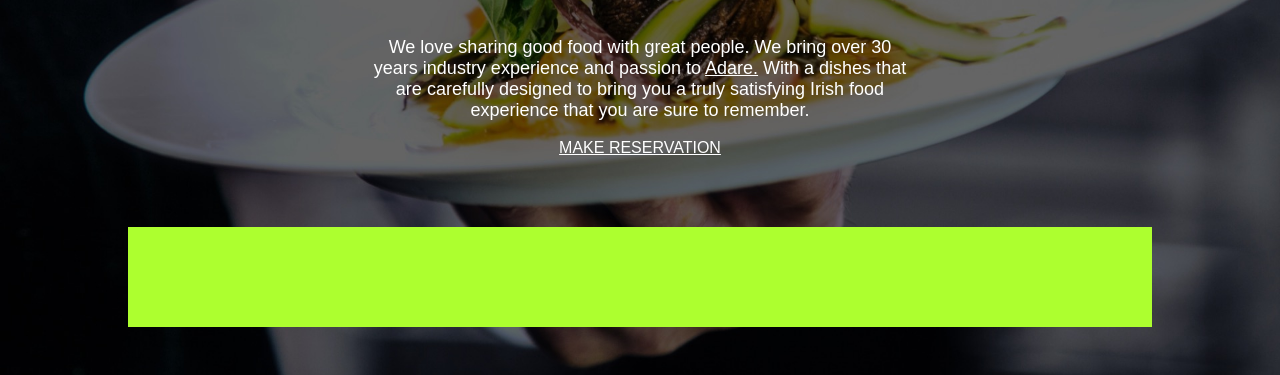
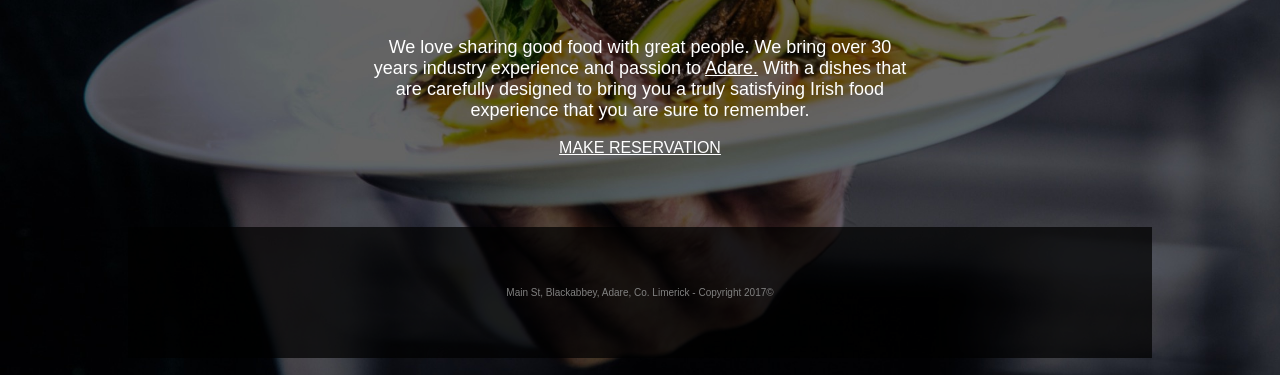
Before and after one commit to Bonappcode/byol-project-1-restaurant-website, a plain HTML site: page index.html in a window 1280 px wide. Shown: the part 425-800 px from the top of the page. Drawn offline with Linux system fonts and the light colour scheme.

Commit message:
BUILD - added footer

```diff
--- a/aderestyle.css
+++ b/aderestyle.css
@@ -31,8 +31,9 @@ main {
 }
 
 footer {
-    background-color: greenyellow;
-    height: 100px;
+    background-color: rgba(0, 0, 0, 0.728);
+    padding-top: 50px;
+    padding-bottom: 50px;
 }
 
 .container {
@@ -66,3 +67,9 @@ nav a {
     padding-left: 10px;
     padding-right: 10px;
 }
+
+footer p {
+    font-size: 10px;
+    text-align: center;
+    color: grey;
+}
--- a/index.html
+++ b/index.html
@@ -30,6 +30,7 @@
 
 
             <footer>
+                <p>Main St, Blackabbey, Adare, Co. Limerick - Copyright 2017©</p>
             </footer>
         </div>
 
```
